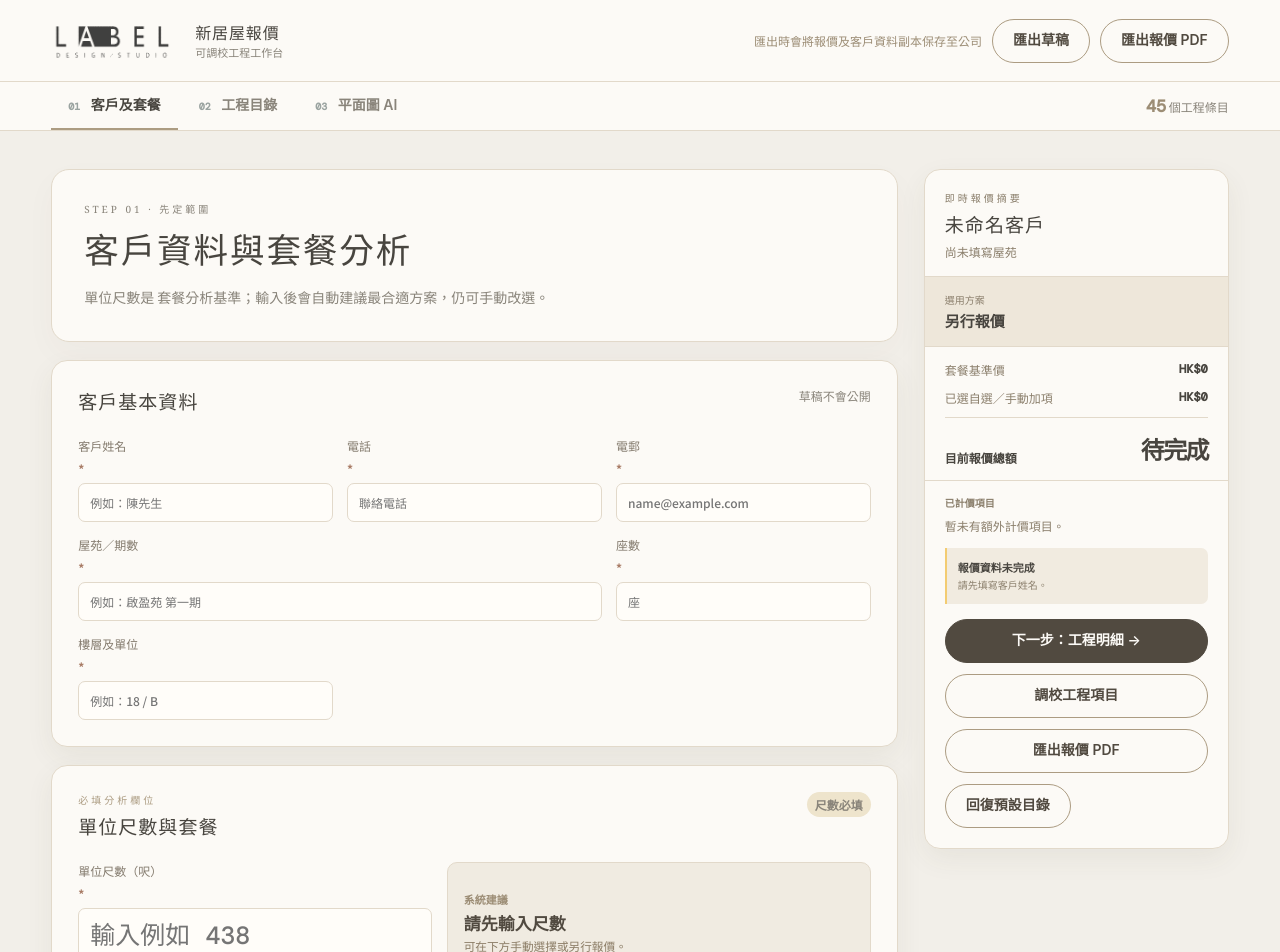
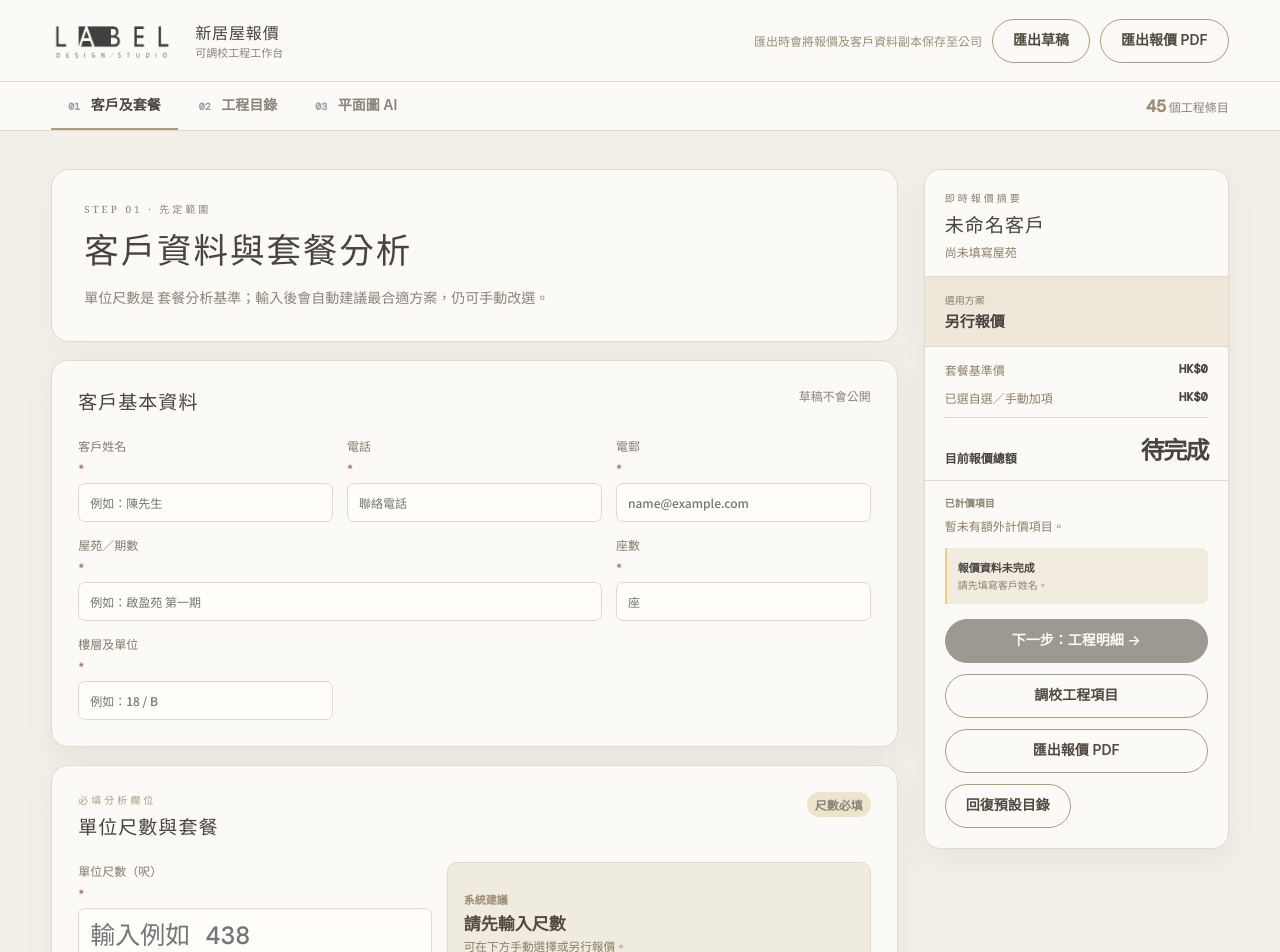
Before and after one commit to labelstudiohk/hosquote, a React (Vite) app: page / in a window 1280 px wide. Shown: the top 952 px of the page. Built offline with nearby package versions, Linux system fonts and the light colour scheme.

Commit message:
Enforce required customer details before catalog

```diff
--- a/src/App.tsx
+++ b/src/App.tsx
@@ -415,9 +415,7 @@ export default function App() {
           <div className="summary-lines"><div><span>套餐基準價</span><strong>{formatCurrency(packageTotal)}</strong></div><div><span>已選自選／手動加項</span><strong>{formatCurrency(extrasTotal)}</strong></div><div className="subtotal"><span>目前報價總額</span><strong>{quoteReady ? formatCurrency(total) : "待完成"}</strong></div></div>
           <div className="summary-selected"><span>已計價項目</span>{chargeableLines.length ? chargeableLines.map((line) => <div key={line.item.id}><small>{line.item.name}</small><strong>{formatCurrency(line.amount)}</strong></div>) : <p>暫未有額外計價項目。</p>}</div>
           <div className={`summary-status ${quoteReady ? demolitionStatus.type : "waiting"}`}><strong>{quoteReady ? demolitionStatus.title : "報價資料未完成"}</strong><span>{quoteReady ? demolitionStatus.note : completionMessage}</span></div>
-          <div className="summary-footer">
-              <button className="button primary full" onClick={goToCatalog}>下一步：工程明細 →</button>
-            <button className="button ghost full" onClick={goToCatalog}>調校工程項目</button>
+          <div className="summary-footer">              <button className="button primary full" onClick={goToCatalog} disabled={!quoteReady}>下一步：工程明細 →</button><button className="button ghost full" onClick={goToCatalog}>調校工程項目</button>
             <button className="button ghost full" onClick={printQuote} disabled={isExporting}>{isExporting ? "正在製作及保存 PDF…" : "匯出報價 PDF"}</button>
             <button className="text-button danger" onClick={resetDraft}>回復預設目錄</button>
           </div>
```
